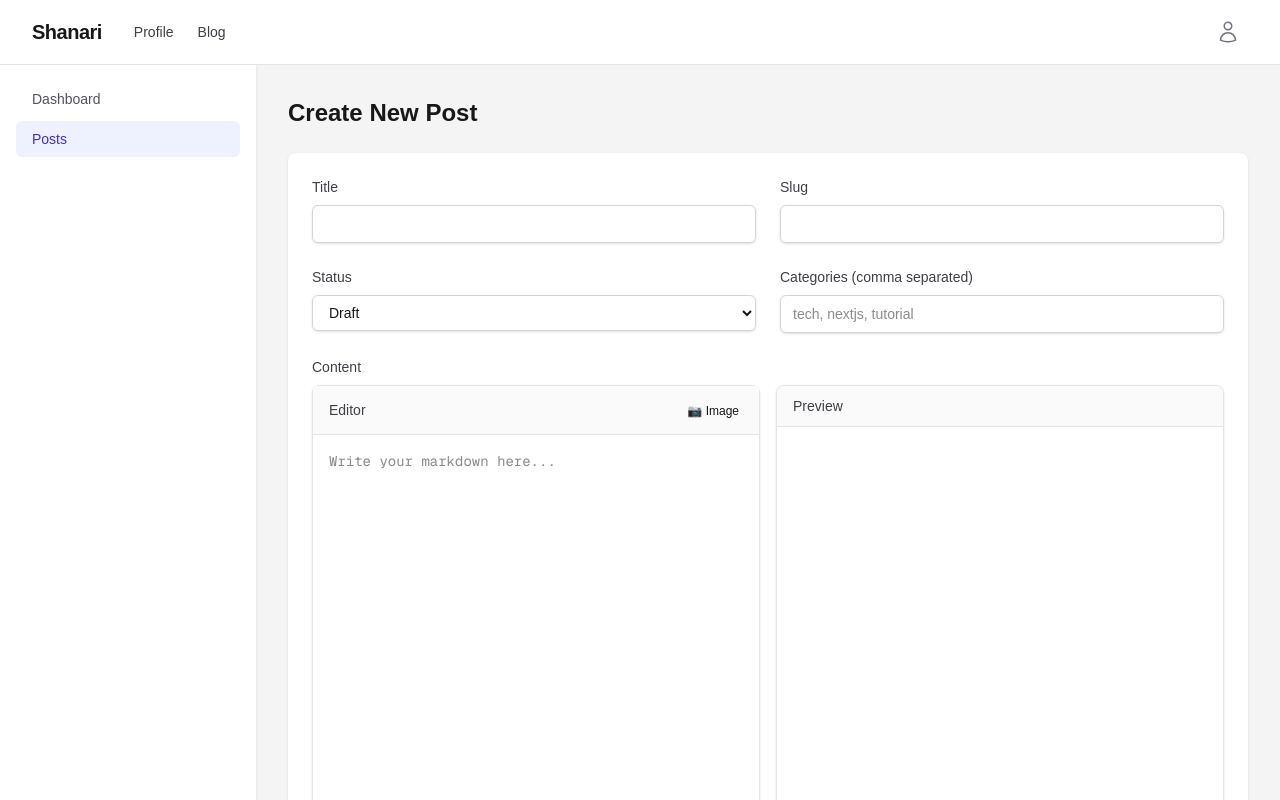
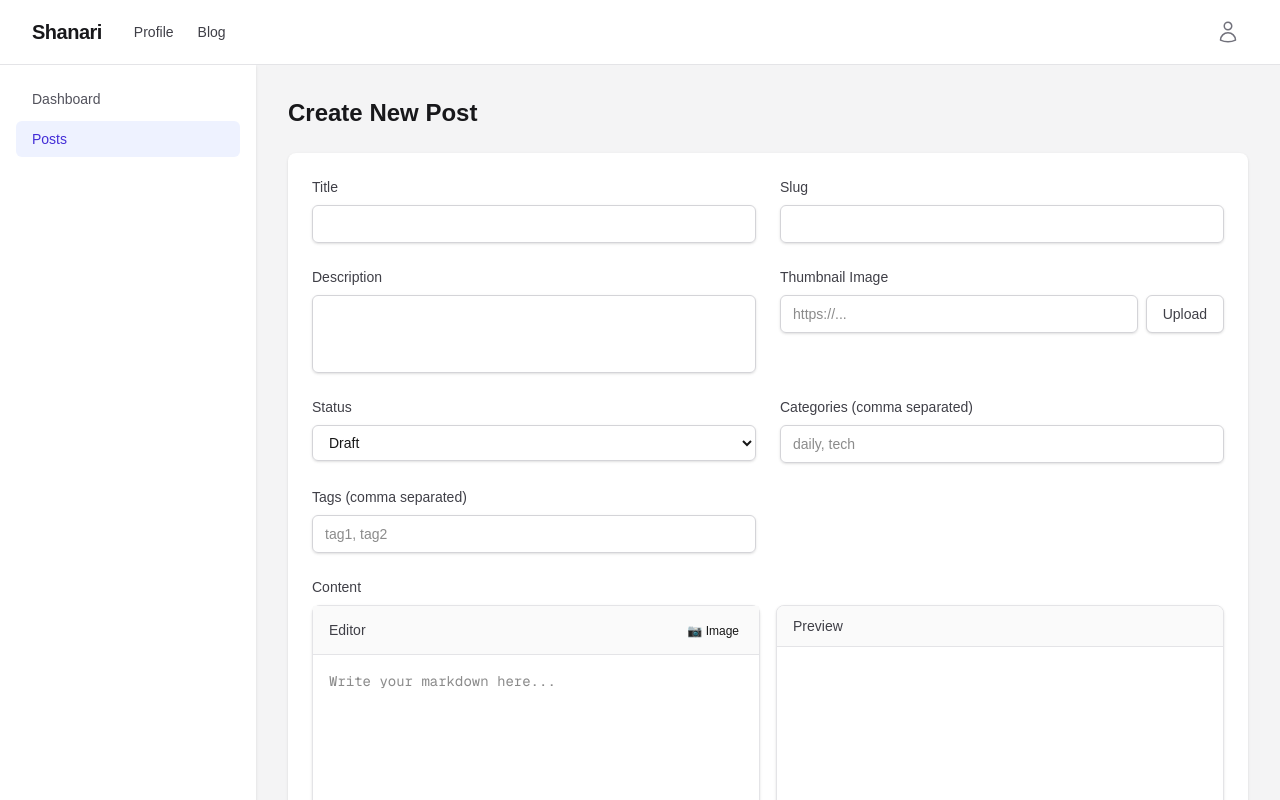
Before and after one commit to detianitatibs/shanari-antigravity, a Next.js app in the folder web/: page /admin/posts/new in a window 1280 px wide. Shown: the top 800 px of the page. Built offline with nearby package versions, Linux system fonts and the light colour scheme.

Commit message:
フロントマター情報を追加

```diff
--- a/web/app/(admin)/admin/posts/[id]/edit/page.tsx
+++ b/web/app/(admin)/admin/posts/[id]/edit/page.tsx
@@ -31,6 +31,9 @@ export default function EditPostPage({ params }: { params: Promise<{ id: string
                     content: data.content,
                     status: data.status,
                     categories: data.categories.map((c: { name: string }) => c.name),
+                    description: data.description,
+                    thumbnail: data.thumbnail,
+                    tags: data.tags,
                 });
             } catch (error) {
                 console.error('Error fetching post:', error);
@@ -46,8 +49,16 @@ export default function EditPostPage({ params }: { params: Promise<{ id: string
 
     const handleSubmit = async (data: PostData) => {
         if (!id) return;
-        // TODO: Get actual author ID.
-        const payload = { ...data, authorId: 1 };
+
+        // Fetch current user
+        const userRes = await fetch('/api/auth/me');
+        let authorId = 1; // Default fallback
+        if (userRes.ok) {
+            const user = await userRes.json();
+            authorId = user.id;
+        }
+
+        const payload = { ...data, authorId };
 
         const res = await fetch(`/api/admin/posts/${id}`, {
             method: 'PUT',
--- a/web/app/api/admin/posts/[id]/route.ts
+++ b/web/app/api/admin/posts/[id]/route.ts
@@ -5,6 +5,7 @@ import { Category } from '../../../../../lib/db/entities/Category';
 import { AdminUser } from '../../../../../lib/db/entities/AdminUser';
 import { StorageService } from '../../../../../lib/storage';
 import { format } from 'date-fns';
+import matter from 'gray-matter';
 
 export async function GET(
     request: Request,
@@ -32,17 +33,15 @@ export async function GET(
         }
 
         // Fetch content from Storage
-        let content = await StorageService.get(post.filePath);
-
-        // Extract content after frontmatter
-        const parts = content.split('---');
-        if (parts.length >= 3) {
-            content = parts.slice(2).join('---').trim();
-        }
+        const fileContent = await StorageService.get(post.filePath);
+        const { content, data } = matter(fileContent);
 
         return NextResponse.json({
             ...post,
             content,
+            description: data.description,
+            thumbnail: data.image,
+            tags: data.tags,
         });
     } catch (error) {
         console.error('Error fetching post:', error);
@@ -97,7 +96,7 @@ export async function PUT(
 
         const { id } = await context.params;
         const body = await request.json();
-        const { title, slug, content, status, categories, authorId } = body;
+        const { title, slug, content, status, categories, authorId, description, thumbnail, tags } = body;
 
         const postRepo = AppDataSource.getRepository(Post);
         const categoryRepo = AppDataSource.getRepository(Category);
@@ -124,8 +123,19 @@ export async function PUT(
 
         const fileContent = `---
 title: ${title}
+description: ${description || ''}
 date: ${post.publishedAt ? post.publishedAt.toISOString() : new Date().toISOString()}
 updated: ${new Date().toISOString()}
+image: "${thumbnail || ''}"
+math:
+license: CC @detain_itatibs
+slug: "${slug}"
+hidden: false
+draft: ${status === 'draft'}
+categories:
+${categories?.map((c: string) => `  - ${c}`).join('\n') || ''}
+tags:
+${tags?.map((t: string) => `  - ${t}`).join('\n') || ''}
 ---
 
 ${content}`;
--- a/web/app/api/admin/posts/route.ts
+++ b/web/app/api/admin/posts/route.ts
@@ -50,7 +50,7 @@ export async function POST(request: Request) {
         }
 
         const body = await request.json();
-        const { title, slug, content, status, categories, authorId } = body;
+        const { title, slug, content, status, categories, authorId, description, thumbnail, tags } = body;
 
         // Validation
         if (!title || !slug || !content || !authorId) {
@@ -67,7 +67,18 @@ export async function POST(request: Request) {
         // Create frontmatter + content
         const fileContent = `---
 title: ${title}
+description: ${description || ''}
 date: ${new Date().toISOString()}
+image: "${thumbnail || ''}"
+math:
+license: CC @detain_itatibs
+slug: "${slug}"
+hidden: false
+draft: ${status === 'draft'}
+categories:
+${categories?.map((c: string) => `  - ${c}`).join('\n') || ''}
+tags:
+${tags?.map((t: string) => `  - ${t}`).join('\n') || ''}
 ---
 
 ${content}`;
--- a/web/components/organisms/PostForm/index.tsx
+++ b/web/components/organisms/PostForm/index.tsx
@@ -10,6 +10,9 @@ export interface PostData {
     content: string;
     status: 'published' | 'draft';
     categories: string[];
+    description?: string;
+    thumbnail?: string;
+    tags?: string[];
 }
 
 interface PostFormProps {
@@ -32,7 +35,13 @@ export const PostForm: React.FC<PostFormProps> = ({
     const [categories, setCategories] = useState<string>(
         initialData?.categories?.join(', ') || ''
     );
+    const [description, setDescription] = useState(initialData?.description || '');
+    const [thumbnail, setThumbnail] = useState(initialData?.thumbnail || '');
+    const [tags, setTags] = useState<string>(
+        initialData?.tags?.join(', ') || ''
+    );
     const [isSubmitting, setIsSubmitting] = useState(false);
+    const [isUploadingThumbnail, setIsUploadingThumbnail] = useState(false);
 
     const handleSubmit = async (e: React.FormEvent) => {
         e.preventDefault();
@@ -44,6 +53,9 @@ export const PostForm: React.FC<PostFormProps> = ({
                 content,
                 status,
                 categories: categories.split(',').map((c) => c.trim()).filter(Boolean),
+                description,
+                thumbnail,
+                tags: tags.split(',').map((t) => t.trim()).filter(Boolean),
             });
         } catch (error) {
             console.error('Error submitting form:', error);
@@ -68,6 +80,23 @@ export const PostForm: React.FC<PostFormProps> = ({
 
         const data = await res.json();
         return data.url;
+    };
+
+    const handleThumbnailUpload = async (e: React.ChangeEvent<HTMLInputElement>) => {
+        const file = e.target.files?.[0];
+        if (!file) return;
+
+        setIsUploadingThumbnail(true);
+        try {
+            const url = await handleImageUpload(file);
+            setThumbnail(url);
+        } catch (error) {
+            console.error('Thumbnail upload failed:', error);
+            alert('Thumbnail upload failed');
+        } finally {
+            setIsUploadingThumbnail(false);
+            e.target.value = '';
+        }
     };
 
     return (
@@ -101,6 +130,43 @@ export const PostForm: React.FC<PostFormProps> = ({
 
                 <div className="space-y-2">
                     <label className="block text-sm font-medium text-zinc-700">
+                        Description
+                    </label>
+                    <textarea
+                        value={description}
+                        onChange={(e) => setDescription(e.target.value)}
+                        rows={3}
+                        className="block w-full rounded-md border border-zinc-300 px-3 py-2 shadow-sm focus:border-indigo-500 focus:outline-none focus:ring-indigo-500 sm:text-sm resize-none"
+                    />
+                </div>
+
+                <div className="space-y-2">
+                    <label className="block text-sm font-medium text-zinc-700">
+                        Thumbnail Image
+                    </label>
+                    <div className="flex gap-2">
+                        <input
+                            type="text"
+                            value={thumbnail}
+                            onChange={(e) => setThumbnail(e.target.value)}
+                            className="block w-full rounded-md border border-zinc-300 px-3 py-2 shadow-sm focus:border-indigo-500 focus:outline-none focus:ring-indigo-500 sm:text-sm"
+                            placeholder="https://..."
+                        />
+                        <label className="cursor-pointer inline-flex items-center justify-center rounded-md border border-zinc-300 bg-white px-4 py-2 text-sm font-medium text-zinc-700 shadow-sm hover:bg-zinc-50">
+                            Upload
+                            <input
+                                type="file"
+                                className="hidden"
+                                accept="image/*"
+                                onChange={handleThumbnailUpload}
+                                disabled={isUploadingThumbnail}
+                            />
+                        </label>
+                    </div>
+                </div>
+
+                <div className="space-y-2">
+                    <label className="block text-sm font-medium text-zinc-700">
                         Status
                     </label>
                     <select
@@ -122,7 +188,20 @@ export const PostForm: React.FC<PostFormProps> = ({
                         value={categories}
                         onChange={(e) => setCategories(e.target.value)}
                         className="block w-full rounded-md border border-zinc-300 px-3 py-2 shadow-sm focus:border-indigo-500 focus:outline-none focus:ring-indigo-500 sm:text-sm"
-                        placeholder="tech, nextjs, tutorial"
+                        placeholder="daily, tech"
+                    />
+                </div>
+
+                <div className="space-y-2">
+                    <label className="block text-sm font-medium text-zinc-700">
+                        Tags (comma separated)
+                    </label>
+                    <input
+                        type="text"
+                        value={tags}
+                        onChange={(e) => setTags(e.target.value)}
+                        className="block w-full rounded-md border border-zinc-300 px-3 py-2 shadow-sm focus:border-indigo-500 focus:outline-none focus:ring-indigo-500 sm:text-sm"
+                        placeholder="tag1, tag2"
                     />
                 </div>
             </div>
--- a/web/package.json
+++ b/web/package.json
@@ -17,6 +17,7 @@
     "@types/react-syntax-highlighter": "^15.5.13",
     "@types/uuid": "^10.0.0",
     "date-fns": "^4.1.0",
+    "gray-matter": "^4.0.3",
     "jose": "^6.1.2",
     "mime": "^4.1.0",
     "next": "16.0.3",
--- a/web/scripts/verify-editor.ts
+++ b/web/scripts/verify-editor.ts
@@ -34,12 +34,19 @@ async function verifyEditor() {
         await page.fill('input[type="text"] >> nth=0', title); // Title
         await page.fill('input[type="text"] >> nth=1', slug); // Slug
         await page.selectOption('select', 'draft'); // Status
-        await page.fill('textarea', '# Hello from Playwright'); // Content
+        // Fill Description (First textarea)
+        await page.fill('textarea >> nth=0', 'Test Description');
+
+        // Fill Content (Second textarea - inside MarkdownEditor)
+        await page.fill('textarea >> nth=1', '# Hello from Playwright');
+
         // Verify content is set
-        const contentValue = await page.inputValue('textarea');
+        const contentValue = await page.inputValue('textarea >> nth=1');
         if (contentValue !== '# Hello from Playwright') {
             throw new Error('Content textarea not filled correctly');
         }
+
+        await page.fill('input[placeholder="tag1, tag2"]', 'tag1, tag2'); // Tags
         await page.fill('input[type="text"] >> nth=2', 'test, playwright'); // Categories
         // Upload Image (Mock or Real)
         // For now, let's just assume the editor handles it.
```
Also changed, not shown: 1 other file (tests, documents, lock files or other folders).
